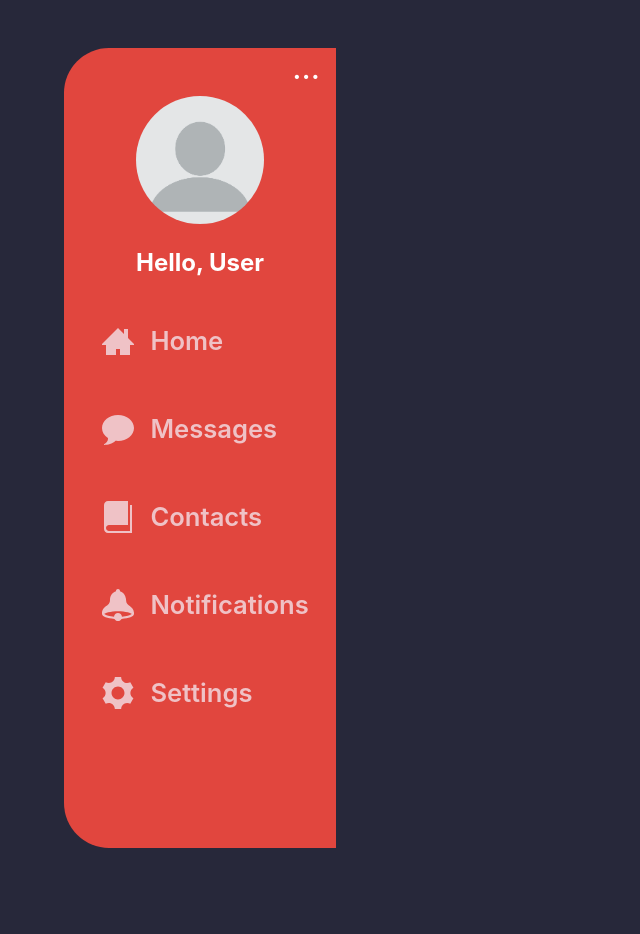
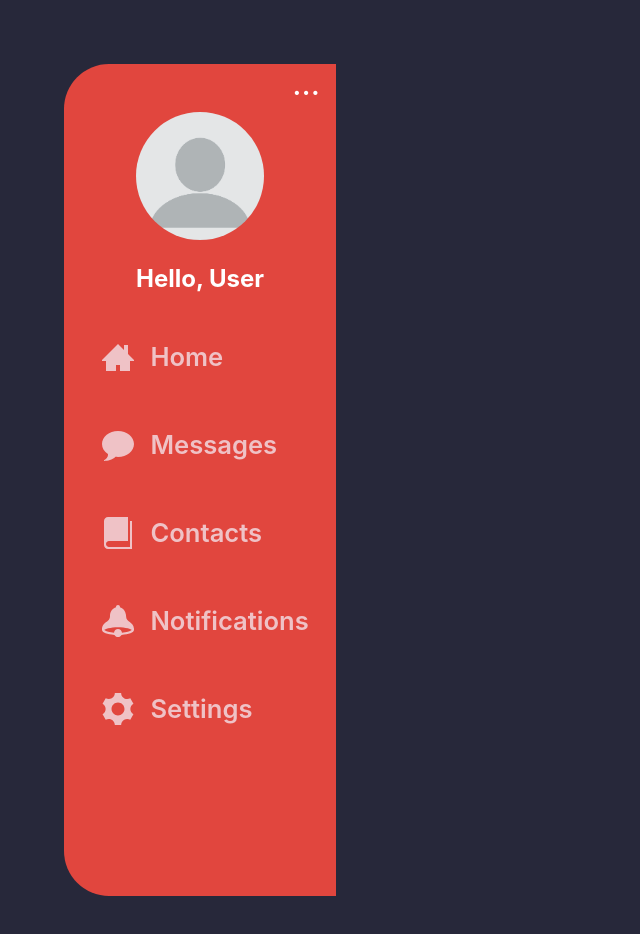
Before and after one commit to AdamPayne238/ciao-fe, a React (Create React App) app in the folder ciao-app/: page /ciao in a window 1280 px wide. Shown: the top 934 px of the page, without its empty margins (0-640 px from the left). Before the commit the page ends 896 px from the top, so only its background shows below. Built offline with nearby package versions, Linux system fonts and the light colour scheme; sample sign-in values are in the browser's storage.

Commit message:
working on ciao logo and fixing up styling on main ciao app

```diff
--- a/ciao-app/src/components/app/Ciao.js
+++ b/ciao-app/src/components/app/Ciao.js
@@ -13,8 +13,6 @@ import './Ciao.scss'
 const Ciao = () => {
 
     return(
-
-
 
             <div className="ciao-container">
 
--- a/ciao-app/src/components/app/Ciao.scss
+++ b/ciao-app/src/components/app/Ciao.scss
@@ -1,8 +1,8 @@
 .ciao-container{
     display: flex;
-    height: 50rem;
+    height: 52rem;
     // width: 90rem;
-    padding: 3rem;
+    padding: 4rem;
     padding-right: 4rem;
     padding-left: 4rem;
 
```
